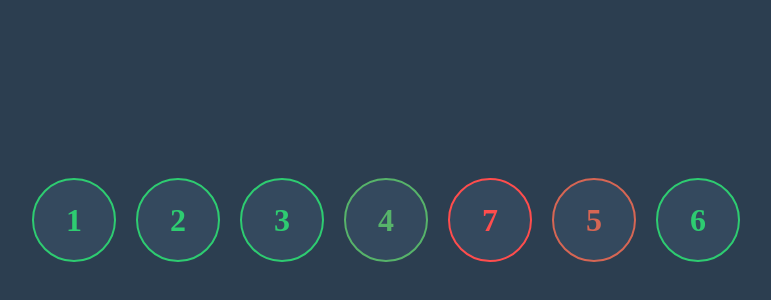
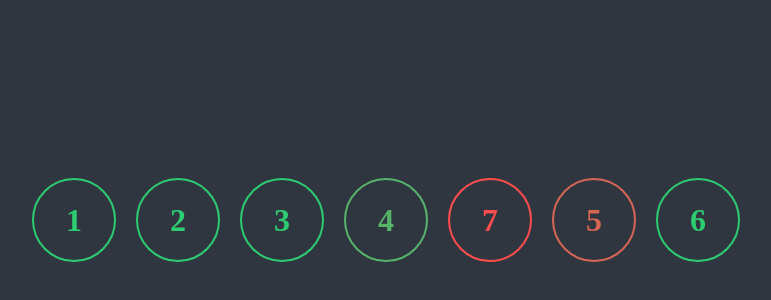
Before and after one commit to Federico-Taborda/Bubble-Sort, a plain HTML site: page index.html in a window 1280 px wide. Shown: the part 180-480 px from the top of the page, without its empty margins (254-1025 px from the left). Drawn offline with Linux system fonts and the light colour scheme.

Commit message:
Cambio de colores

```diff
--- a/Css/styles.css
+++ b/Css/styles.css
@@ -11,7 +11,8 @@
     align-items: center;
     width: 100%;
     height: 100vh;
-    background-color: #2c3e50;
+    /* background-color: #2c3e50; */
+    background-color: #2f3640;
 }
 
 .item {
@@ -26,5 +27,6 @@
     transition: 0.4s;
     border: 2px solid #2ecc71;
     border-radius: 50%;
-    background-color: #34495e;
+    /* background-color: #2c3e50; */
+    background-color: #2f3640;
 }
```
